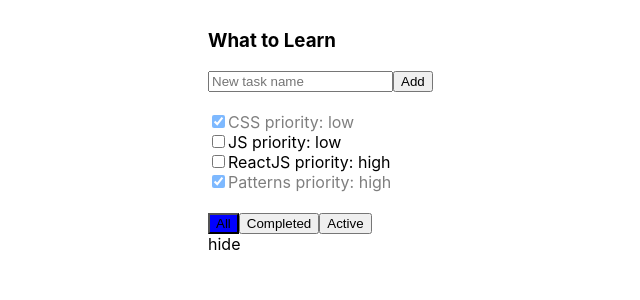
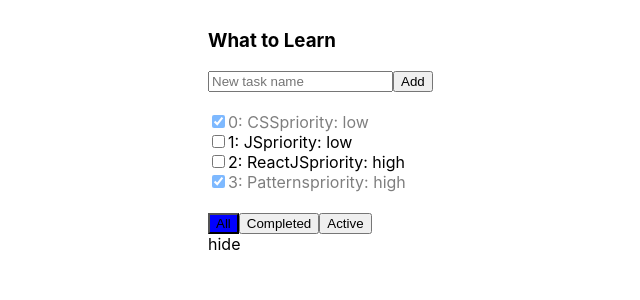
Before and after one commit to ArteeemPonomarev/ToDO-app, a React (Create React App) app: page / in a window 1280 px wide. Shown: the top 300 px of the page, without its empty margins (192-832 px from the left). Built offline with nearby package versions, Linux system fonts and the light colour scheme.

Commit message:
06 task(half)

```diff
--- a/src/App.jsx
+++ b/src/App.jsx
@@ -14,24 +14,28 @@ class App extends React.Component {
     // };
     state = {
         tasks: [
-            { isDone: true, title: "CSS", priority: "low" },
-            { isDone: false, title: "JS", priority: "low" },
-            { isDone: false, title: "ReactJS", priority: "high" },
-            { isDone: true, title: "Patterns", priority: "high" }
+            { id: 0, isDone: true, title: "CSS", priority: "low" },
+            { id: 1, isDone: false, title: "JS", priority: "low" },
+            { id: 2, isDone: false, title: "ReactJS", priority: "high" },
+            { id: 3, isDone: true, title: "Patterns", priority: "high" }
         ],
 
         filterValue: "All"
     };
 
+    nextTaskId = 6;
+
     addTask = (newTitle) => {
         //let newText = this.newTaskTitleRef.current.value;
         //this.newTaskTitleRef.current.value = '';
         let newTask = {
+            id: this.nextTaskId,
             isDone: false,
             title:  newTitle,
             priority: 'low'
         }
 
+        this.nextTaskId++;//---по длинне массива можно брать
         let newTasks = [...this.state.tasks, newTask];
         this.setState ({ tasks: newTasks });
 
@@ -41,10 +45,20 @@ class App extends React.Component {
         this.setState({filterValue: newFilterValue})
     };
 
-    changeStatus = (task, isDone) => {
+    changeStatus = (taskId, isDone) => {
         let newTasks = this.state.tasks.map(t => {
-            if (t === task) {
+            if (t.id === taskId) {
                 return {...t, isDone: isDone}
+            }
+            return t
+        })
+        this.setState({tasks: newTasks})
+    };
+
+    changeTitle = (taskId, title) => {
+        let newTasks = this.state.tasks.map(t => {
+            if (t.id === taskId) {
+                return {...t, title: title}
             }
             return t
         })
@@ -71,7 +85,9 @@ class App extends React.Component {
             <div className="App">
                 <div className="todoList">
                     <TodoListHeader addTask = {this.addTask}/>
-                    <TodoListTasks tasks={filteredTasks} changeStatus={this.changeStatus}/>
+                    <TodoListTasks tasks={filteredTasks}
+                                   changeStatus={this.changeStatus}
+                                   changeTitle={this.changeTitle}/>
                     <TodoListFooter filterValue={this.state.filterValue}
                                     changeFilter={this.changeFilter}
                      />
--- a/src/TodoListHeader.jsx
+++ b/src/TodoListHeader.jsx
@@ -53,8 +53,9 @@ class TodoListHeader extends React.Component {
 
                         <input
                             type="text"
-                            onChange={this.onInputChange} className={classForError} placeholder="New task name"
-                            ref = {this.newTaskTitleRef}
+                            onChange={this.onInputChange}
+                            className={classForError}
+                            placeholder="New task name"
                             value={this.state.title}
                             onKeyPress={this.onKeyPressAction}/>
 
--- a/src/TodoListTask.jsx
+++ b/src/TodoListTask.jsx
@@ -3,19 +3,50 @@ import PropTypes from 'prop-types';
 
 
 class TodoListTask extends React.Component {
+
+    state = {
+        isEditMode: false
+    };
+
+    activatedEditMode = () => {
+        this.setState({
+            isEditMode: true
+        })
+    };
+
+    deActivatedEditMode = () => {
+        this.setState({
+            isEditMode: false
+        })
+    };
+
     onIsDoneChanged = (event) => {
-        this.props.changeStatus(this.props.task, event.currentTarget.checked);
+        this.props.changeStatus(this.props.task.id, event.currentTarget.checked);
+    };
+
+    onTitleChanged = (event) => {
+        this.props.changeTitle(this.props.task.id, event.currentTarget.value)
     }
+
+
     render = () => {
-
-        let classForTask = this.props.task.isDone === true ? 'todoList-task done': 'todoList-task';
+        let classForTask = this.props.task.isDone === true ? 'todoList-task done' : 'todoList-task';
 
         return (
             <div className={classForTask}>
                 <input type="checkbox" checked={this.props.task.isDone}
-                    onChange={this.onIsDoneChanged}
+                       onChange={this.onIsDoneChanged}
                 />
-                <span>{this.props.task.title} priority: {this.props.task.priority}</span>
+                {this.state.isEditMode
+                    ? <input
+                        autoFocus={true} //курсор сразу в инпуте
+                        onBlur={this.deActivatedEditMode}
+                        type='text'
+                        value={this.props.task.title}
+                        onChange={this.onTitleChanged}/>
+                    : <span onClick={this.activatedEditMode}>{this.props.task.id}: {this.props.task.title}</span>
+                }
+                <span>priority: {this.props.task.priority}</span>
             </div>
         );
     }
--- a/src/TodoListTasks.jsx
+++ b/src/TodoListTasks.jsx
@@ -8,7 +8,10 @@ class TodoListTasks extends React.Component {
         // let myFn = t => {
         //     return <TodoListTask task={t} changeStatus={this.props.changeStatus} />
         // }
-        let taskElements = this.props.tasks.map(t => <TodoListTask task={t} changeStatus={this.props.changeStatus} />);
+        let taskElements = this.props.tasks.map(t => <TodoListTask task={t}
+                                                                   key={t.id}
+                                                                   changeStatus={this.props.changeStatus}
+                                                                   changeTitle={this.props.changeTitle}/>);
 
         return (
         <div className="todoList-tasks">
```
Also changed, not shown: 1 other file (tests, documents, lock files or other folders).
